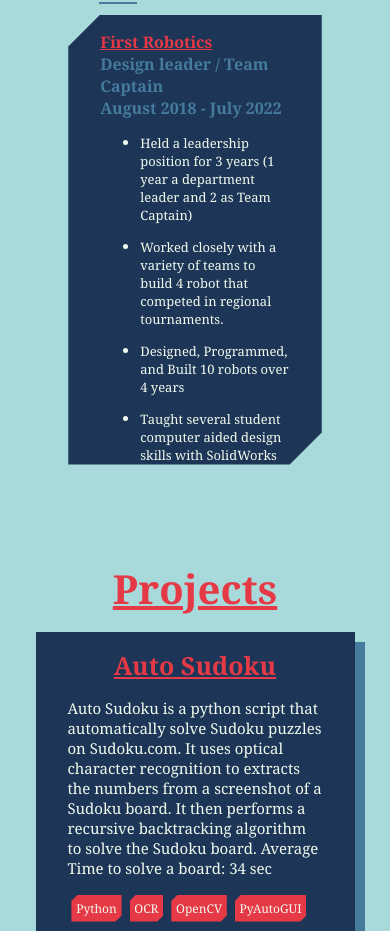
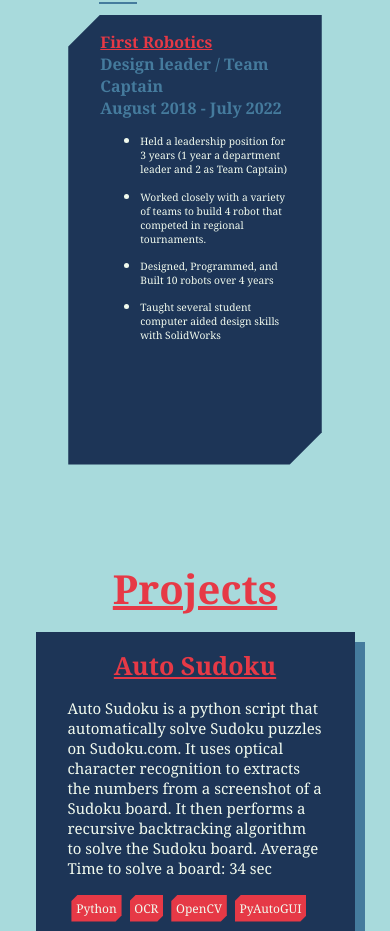
Before and after one commit to Trishu-Patel/TrishuPatel.com, a React (Vite) app: page / in a window 390 px wide. Shown: the part 1237-2168 px from the top of the page. Built offline with nearby package versions, Linux system fonts and the light colour scheme.

Commit message:
Made experience section more mobile friendly

```diff
--- a/src/components/experiences/ExperienceDisplayStyles.css
+++ b/src/components/experiences/ExperienceDisplayStyles.css
@@ -55,6 +55,12 @@
     }
 }
 
+@media (max-width: 400px) {
+    .experience p {
+        font-size: 0.8em;
+    }
+}
+
 .experience-selector-container {
     display: flex;
     justify-content: flex-start;
```
